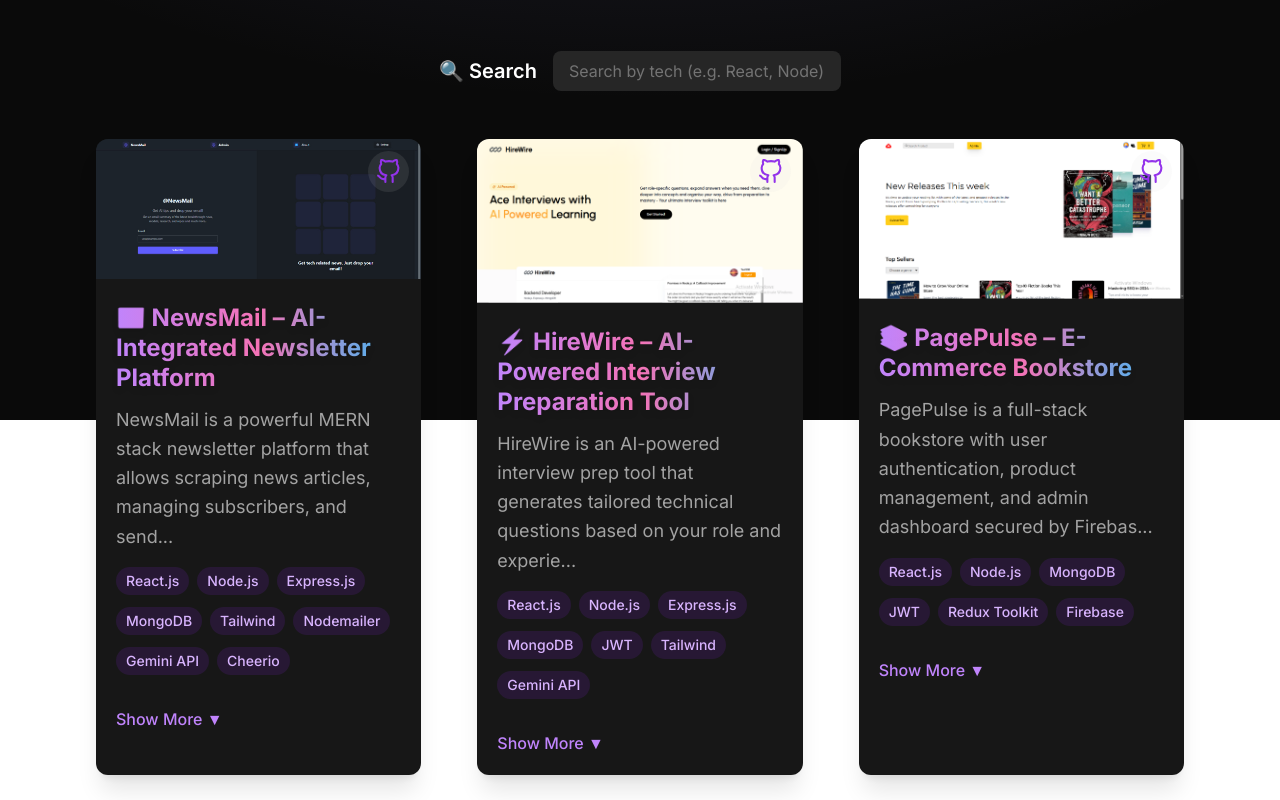
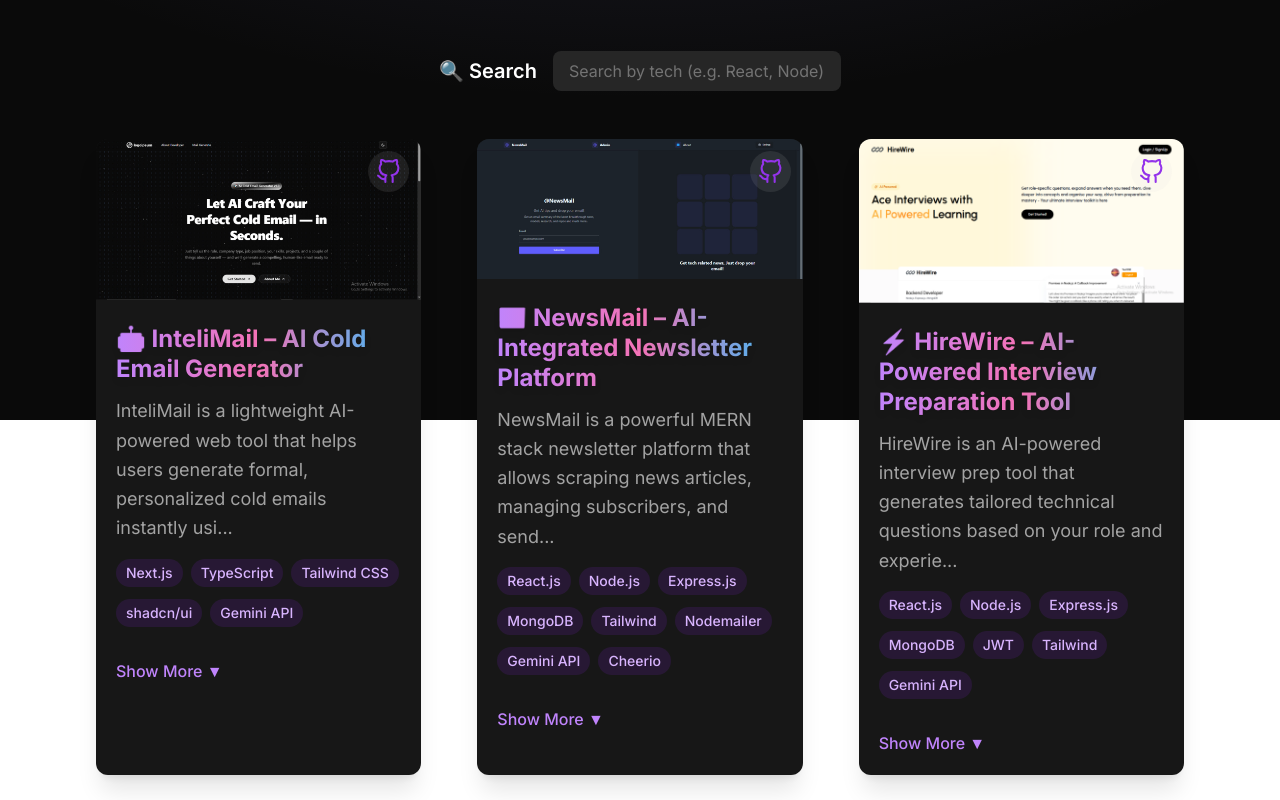
Before and after one commit to Nevin100/React-portfolio-Nevin100, a React (Vite) app: page /projects in a window 1280 px wide. Shown: the part 380-1180 px from the top of the page. Built offline with nearby package versions, Linux system fonts and the light colour scheme; a web font is replaced by a local one.

Commit message:
Updated Project Section

```diff
--- a/src/constants/index.js
+++ b/src/constants/index.js
@@ -10,6 +10,7 @@ import project8 from "../assets/projects/7.png";
 import project9 from "../assets/projects/sparkImage.jpg";
 import project10 from "../assets/projects/9.png";
 import project11 from "../assets/projects/project11.jpg";
+import project12 from "../assets/projects/project12.jpg";
 
 import image1 from "../assets/Open/image1.jpg";
 import image2 from "../assets/Open/image-2.jpg";
@@ -69,6 +70,34 @@ export const EXPERIENCES = [
 ];
 
 export const PROJECTS = [
+  {
+    title: "🤖 InteliMail – AI Cold Email Generator",
+    image: project12,
+    github: "https://github.com/Nevin100/InteliMail-AI-Cold-Email-Generator",
+    description:
+      "InteliMail is a lightweight AI-powered web tool that helps users generate formal, personalized cold emails instantly using the Gemini LLM model.".padEnd(
+        140,
+        " "
+      ),
+    technologies: [
+      "Next.js",
+      "TypeScript",
+      "Tailwind CSS",
+      "shadcn/ui",
+      "Gemini API",
+    ],
+    keyFeatures: [
+      "Generate formal emails based on user details using Gemini LLM",
+      "Supports name, position, role, qualities, and social links",
+      "Fully responsive design with clean UI and one-click copy",
+      "No sign-up or authentication needed – just plug and play",
+    ],
+    learnings: [
+      "Integrated Gemini API for dynamic email generation",
+      "Designed a frictionless user flow with no backend complexity",
+      "Built a sleek UI using TailwindCSS and shadcn/ui",
+    ],
+  },
   {
     title: "📰 NewsMail – AI-Integrated Newsletter Platform",
     image: project11,
```
Also changed, not shown: src/assets/projects/project12.jpg (added).
